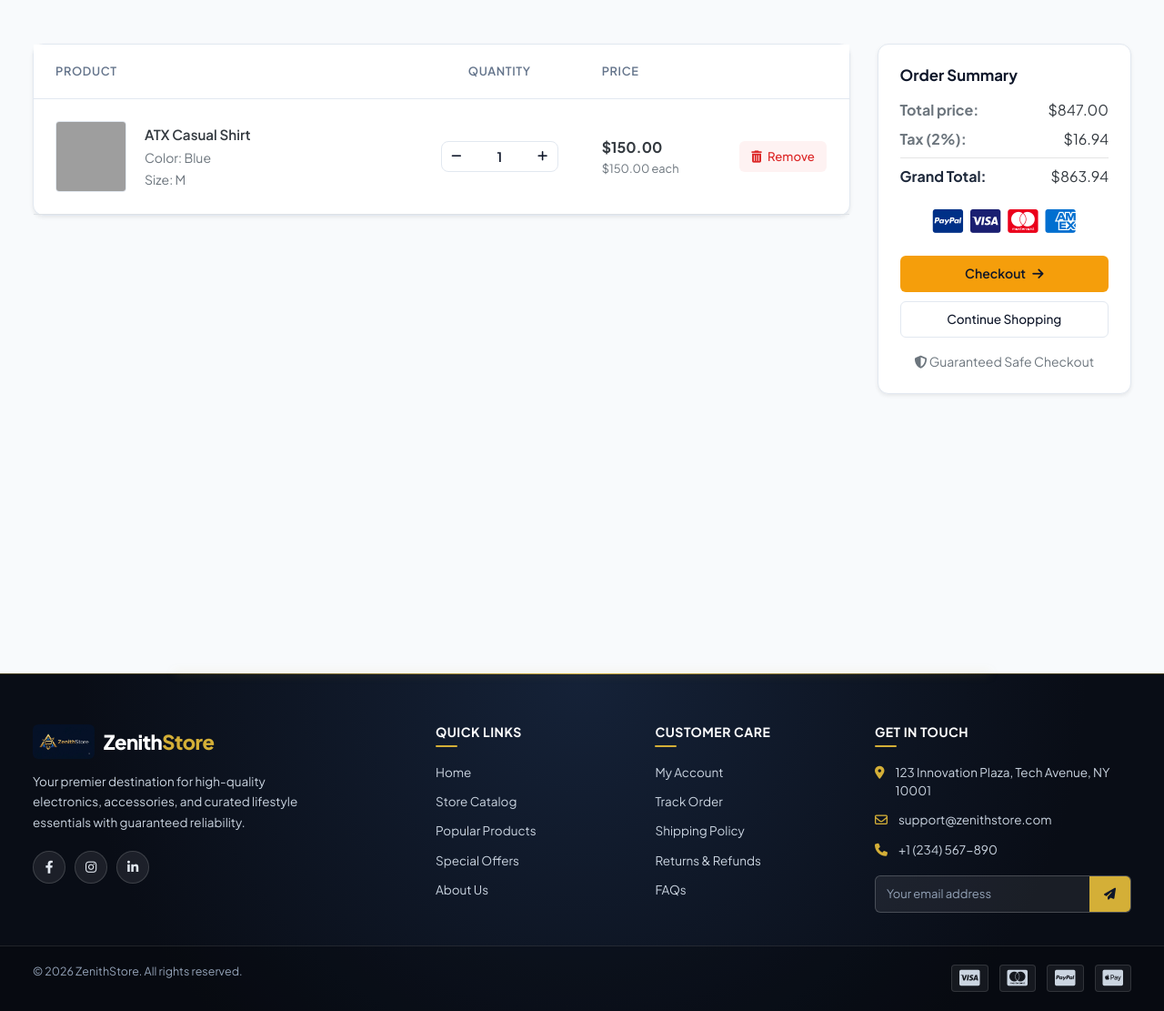
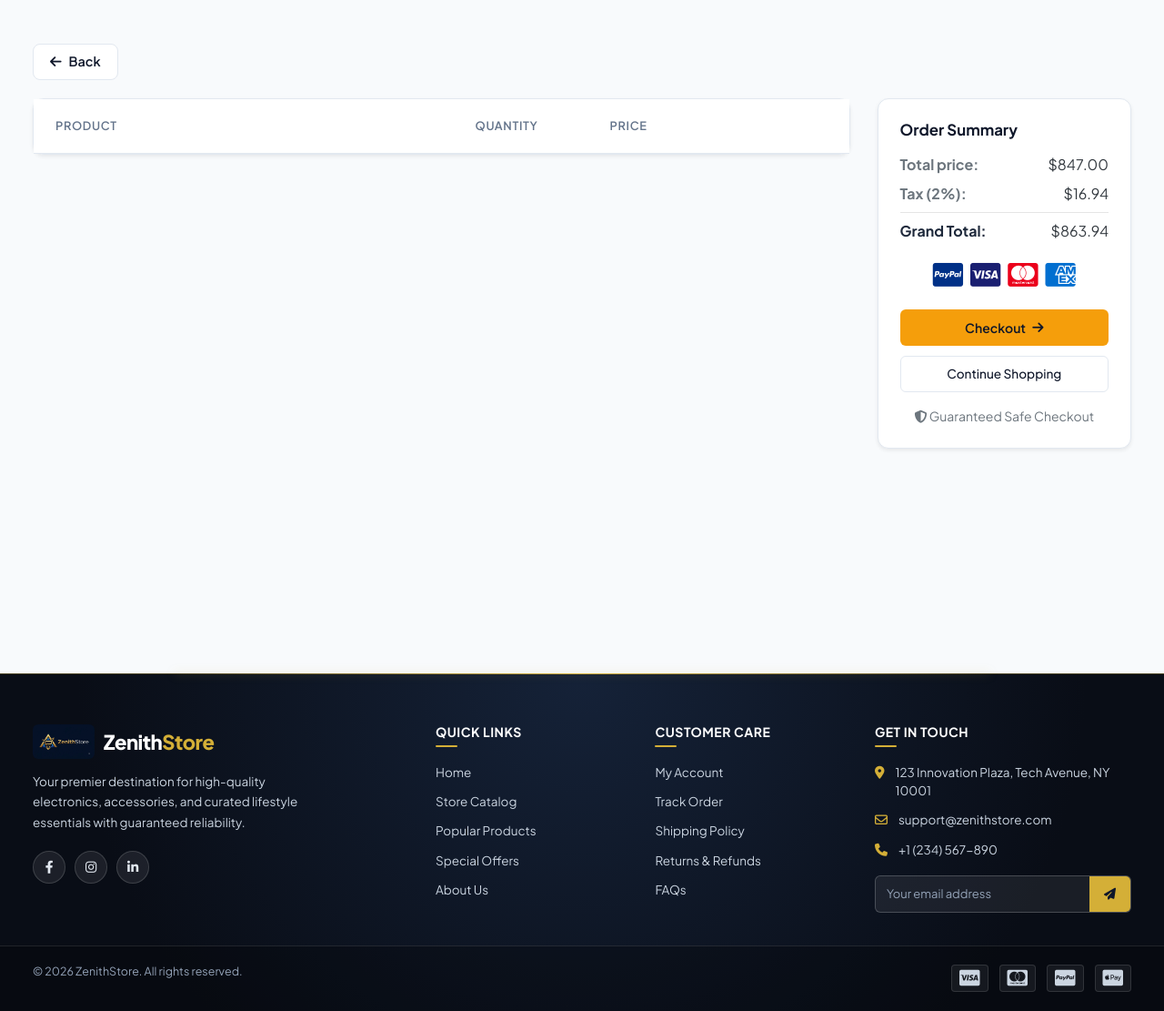
Before and after one commit to guptavaishali628/ZenithStore-Django, a Django app: page /carts/ in a window 1280 px wide. Shown: the part 114-1225 px from the top of the page at 91% size. Run offline with Django 5.2, Linux system fonts and the light colour scheme; tables that the repository leaves empty hold one stand-in row (values such as "Sample post"); lists and menus that the app fills with data are empty; grey boxes are pictures that could not be loaded.

Commit message:
Getting cart item Quantity and Implementing Cart Items

```diff
--- a/ZenithStore/static/css/cart.css
+++ b/ZenithStore/static/css/cart.css
@@ -9,6 +9,7 @@
   --zenith-text-muted: #64748b;
   --zenith-danger: #dc2626;
   --zenith-danger-bg: #fef2f2;
+  --zenith-dark: #0f172a;
 }
 
 /* Background & Main Layout */
@@ -16,6 +17,33 @@
   background-color: var(--zenith-bg);
   min-height: 85vh;
   padding: 3rem 0;
+}
+
+/* Back Button & Top Navigation */
+.detail-top-nav {
+  margin-bottom: 20px;
+}
+
+.btn-back {
+  display: inline-flex;
+  align-items: center;
+  gap: 8px;
+  background-color: #ffffff;
+  border: 1px solid var(--zenith-border);
+  color: var(--zenith-dark);
+  font-size: 0.9rem;
+  font-weight: 600;
+  padding: 8px 18px;
+  border-radius: 8px;
+  text-decoration: none;
+  transition: all 0.2s ease;
+}
+
+.btn-back:hover {
+  background-color: var(--zenith-dark);
+  color: var(--zenith-yellow);
+  border-color: var(--zenith-dark);
+  text-decoration: none;
 }
 
 /* Cards (Table Wrap & Summary) */
--- a/carts/models.py
+++ b/carts/models.py
@@ -17,5 +17,9 @@ class CartItem(models.Model):
     quantity=models.IntegerField()
     is_active=models.BooleanField(default=True)
 
+    # sub_total function to calculate the total price of the product in the cart
+    def sub_total(self):
+        return self.product.price * self.quantity
+
     def __str__(self):
         return self.product
--- a/carts/views.py
+++ b/carts/views.py
@@ -1,3 +1,5 @@
+from django.db.models import ObjectDoesNotExist
+from django.http import HttpResponse
 from django.shortcuts import redirect, render
 from store.models import Product
 from .  models import Cart, CartItem
@@ -36,10 +38,29 @@ def add_cart(request, product_id):
             cart=cart,
         )
         cart_item.save()
+    # print cart_item and product name
+    # return HttpResponse(cart_item.product) # name of the cart item product
+    # return HttpResponse(cart_item.quantity)  # print the quantity of the cart item product
+
+    # exit()
 
     # redirect to cart
     return redirect('cart')
 
 # cart function
-def cart(request):
-    return render(request, 'carts/cart.html')
+def cart(request, total=0, quantity=0, cart_items=None):
+    try:
+        cart=Cart.objects.get(cart_id=cart_id(request))
+        cart_items=CartItem.objects.filter(cart=cart, is_active=True)
+        for cart_item in cart_items:
+            total += (cart_item.product.price * cart_item.quantity)
+            quantity += cart_item.quantity
+    except ObjectDoesNotExist:
+        pass # just ignore
+
+    context={
+        'total': total,
+        'quantity': quantity,
+        'cart_items': cart_items,
+    }
+    return render(request, 'carts/cart.html',context)
--- a/templates/carts/cart.html
+++ b/templates/carts/cart.html
@@ -9,6 +9,14 @@
 {% block content %}
 <section class="section-content padding-y bg-light-cart">
 <div class="container">
+     <!-- ============================ BACK BUTTON / TOP NAV ================================= -->
+    <div class="detail-top-nav">
+      <!-- Browser history back ya direct Store page link -->
+      <a href="javascript:history.back()" class="btn-back">
+        <i class="fa-solid fa-arrow-left"></i>
+        <span>Back</span>
+      </a>
+    </div>
 
     <div class="row">
       <!--LEFT COLUMN: CART ITEMS TABLE -->
@@ -27,14 +35,16 @@
               <tbody>
 
                 <!-- Demo Item 1 -->
+                {% for cart_item in cart_items %}
+
                 <tr class="cart-item-row border-bottom">
                   <td>
                     <figure class="itemside align-items-center d-flex mb-0">
                       <div class="aside">
-                        <img src="#" class="img-sm rounded" alt="Product">
+                        <img src="{{ cart_item.product.images.url }}" class="img-sm rounded" alt="Product">
                       </div>
                       <figcaption class="info ms-3">
-                        <a href="#" class="title fw-bold text-dark text-truncate">ATX Casual Shirt</a>
+                        <a href="#" class="title fw-bold text-dark text-truncate">{{ cart_item.product_name}}</a>
                         <p class="text-muted small mb-0">Color: Blue</p>
                         <p class="text-muted small mb-0">Size: M</p>
                       </figcaption>
@@ -43,19 +53,19 @@
                   <td>
                     <!-- Qty Input Group -->
                     <div class="input-group input-spinner justify-content-center">
-                      <button class="btn btn-qty" type="button">
+                      <a class="btn btn-qty" type="button" id="button-minus">
                         <i class="fa-solid fa-minus"></i>
-                      </button>
-                      <input type="text" class="form-control text-center qty-input" value="1" readonly>
-                      <button class="btn btn-qty" type="button">
+                      </a>
+                      <input type="text" class="form-control text-center qty-input" value="{{ cart_item.quantity }}" readonly>
+                      <a href="{% url 'add_cart' cart_item.product.id %}" class="btn btn-qty" type="button" id="button-plus">
                         <i class="fa-solid fa-plus"></i>
-                      </button>
+                      </a>
                     </div>
                   </td>
                   <td class="text-end">
                     <div class="price-wrap">
-                      <span class="price fw-bold text-dark">$150.00</span>
-                      <small class="text-muted d-block">$150.00 each</small>
+                      <span class="price fw-bold text-dark">${{ cart_item.sub_total }}</span>
+                      <small class="text-muted d-block">${{ cart_item.product.price }} each</small>
                     </div>
                   </td>
                   <td class="text-end">
@@ -64,6 +74,8 @@
                     </a>
                   </td>
                 </tr>
+
+                {% endfor %}
 
               </tbody>
             </table>
```
